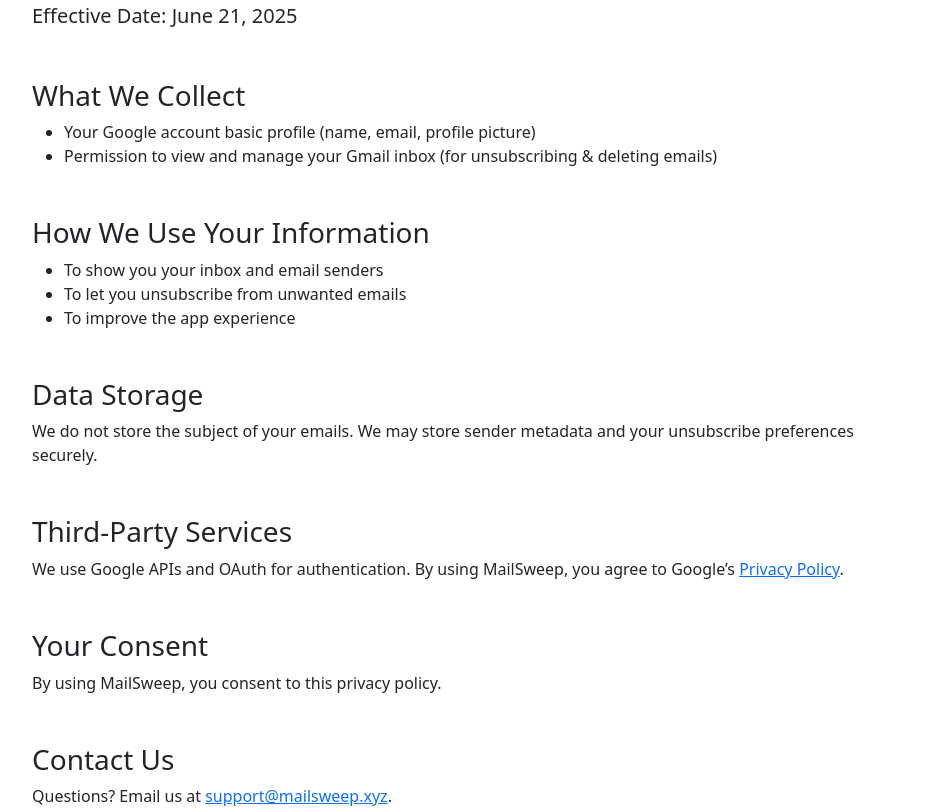
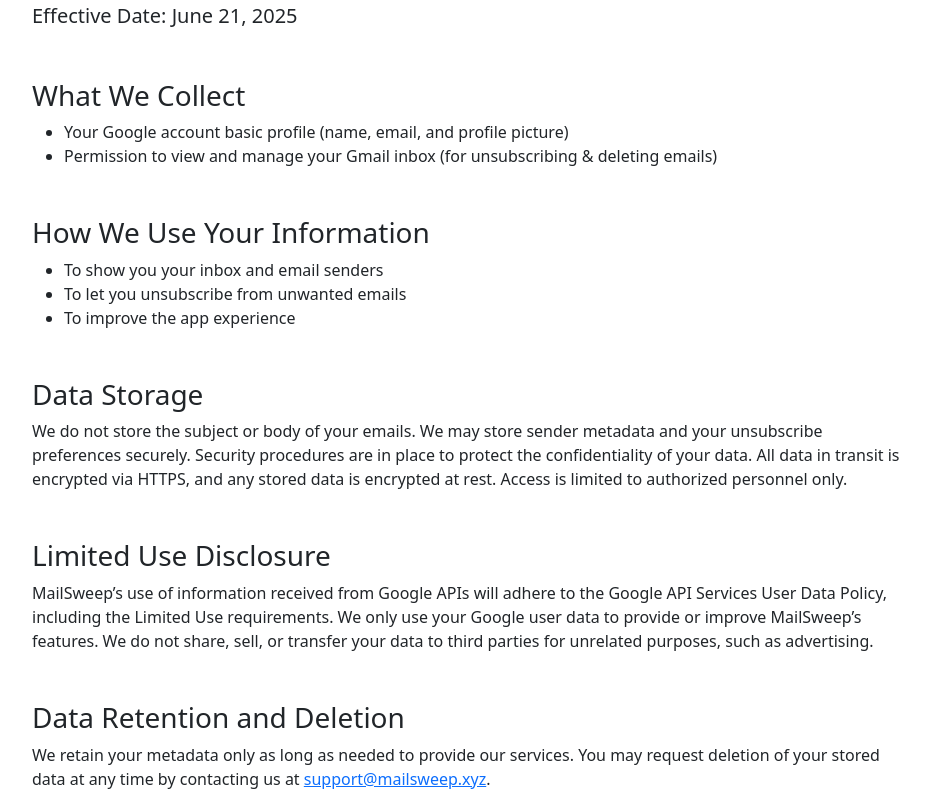
Before and after one commit to AustinBao/mailsweep, a React (Vite) app in the folder frontend/: page /privacy in a window 1280 px wide. Shown: the part 200-1008 px from the top of the page, without its empty margins (172-1102 px from the left). Built offline with nearby package versions, Linux system fonts and the light colour scheme.

Commit message:
updated privacy policy

```diff
--- a/frontend/src/PrivacyPolicy.jsx
+++ b/frontend/src/PrivacyPolicy.jsx
@@ -16,7 +16,7 @@
         <div className="text-start">
           <h3 className="mt-5">What We Collect</h3>
           <ul>
-            <li>Your Google account basic profile (name, email, profile picture)</li>
+            <li>Your Google account basic profile (name, email, and profile picture)</li>
             <li>Permission to view and manage your Gmail inbox (for unsubscribing & deleting emails)</li>
           </ul>
 
@@ -28,16 +28,28 @@
           </ul>
 
           <h3 className="mt-5">Data Storage</h3>
-          <p>We do not store the subject of your emails. We may store sender metadata and your unsubscribe preferences securely.</p>
+          <p>
+            We do not store the subject or body of your emails. We may store sender metadata and your unsubscribe preferences securely.
+            Security procedures are in place to protect the confidentiality of your data. All data in transit is encrypted via HTTPS,
+            and any stored data is encrypted at rest. Access is limited to authorized personnel only.
+          </p>
+
+          <h3 className="mt-5">Limited Use Disclosure</h3>
+          <p>
+            MailSweep’s use of information received from Google APIs will adhere to the Google API Services User Data Policy,
+            including the Limited Use requirements. We only use your Google user data to provide or improve MailSweep’s features.
+            We do not share, sell, or transfer your data to third parties for unrelated purposes, such as advertising.
+          </p>
+
+          <h3 className="mt-5">Data Retention and Deletion</h3>
+          <p>
+            We retain your metadata only as long as needed to provide our services. You may request deletion of your stored data
+            at any time by contacting us at <a href="mailto:support@mailsweep.xyz">support@mailsweep.xyz</a>.
+          </p>
 
           <h3 className="mt-5">Third-Party Services</h3>
-          <p>We use Google APIs and OAuth for authentication. By using MailSweep, you agree to Google’s <a href="https://policies.google.com/privacy" target="_blank" rel="noreferrer">Privacy Policy</a>.</p>
+          <p class="mb-5"> We use Google APIs and OAuth for authentication. By using MailSweep, you agree to Google’s <a href="https://policies.google.com/privacy" target="_blank" rel="noreferrer">Privacy Policy</a>. Also, by using MailSweep, you consent to this privacy policy.</p>
 
-          <h3 className="mt-5">Your Consent</h3>
-          <p>By using MailSweep, you consent to this privacy policy.</p>
-
-          <h3 className="mt-5">Contact Us</h3>
-          <p>Questions? Email us at <a href="mailto:support@mailsweep.xyz">support@mailsweep.xyz</a>.</p>
         </div>
       </div>
       <Footer />
```
